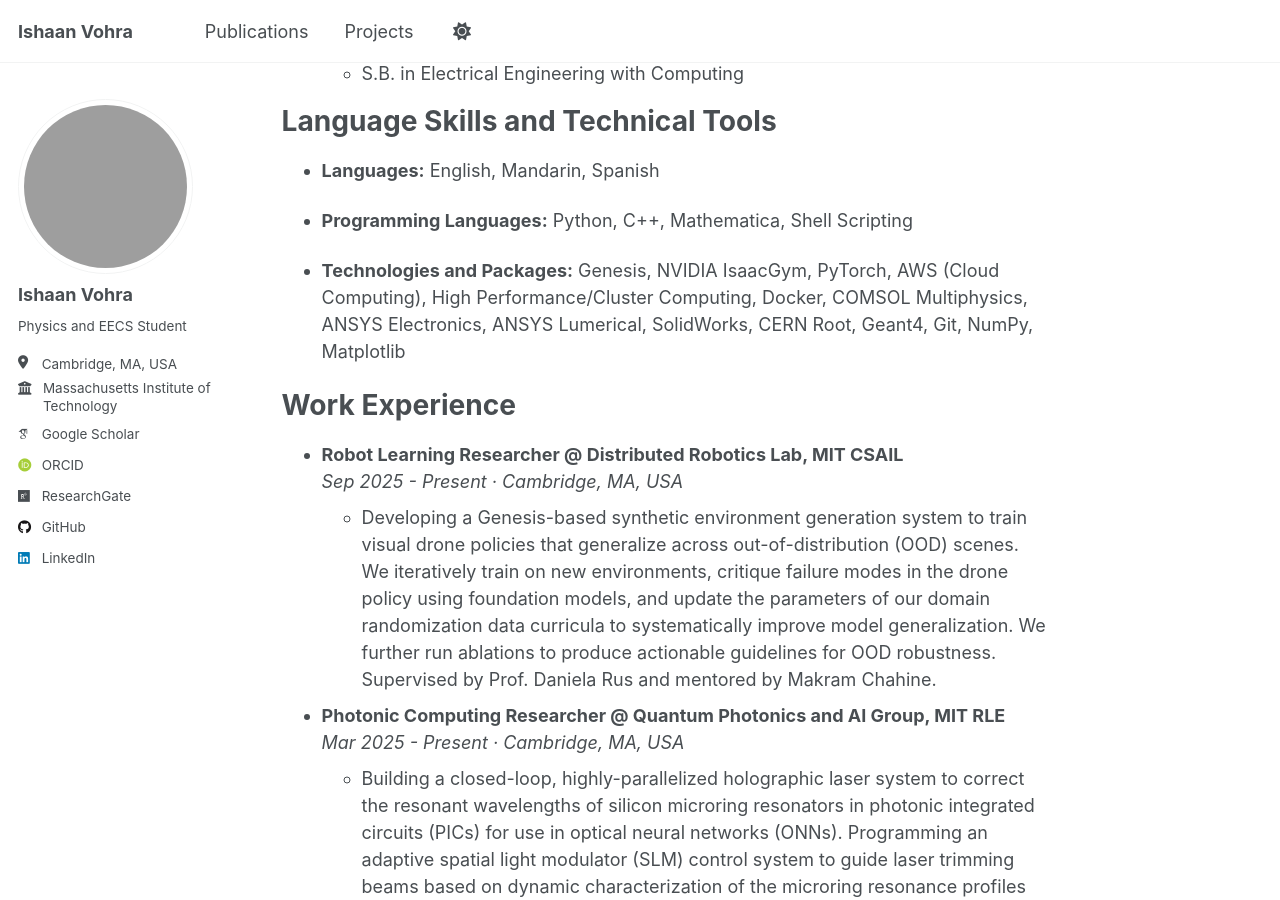
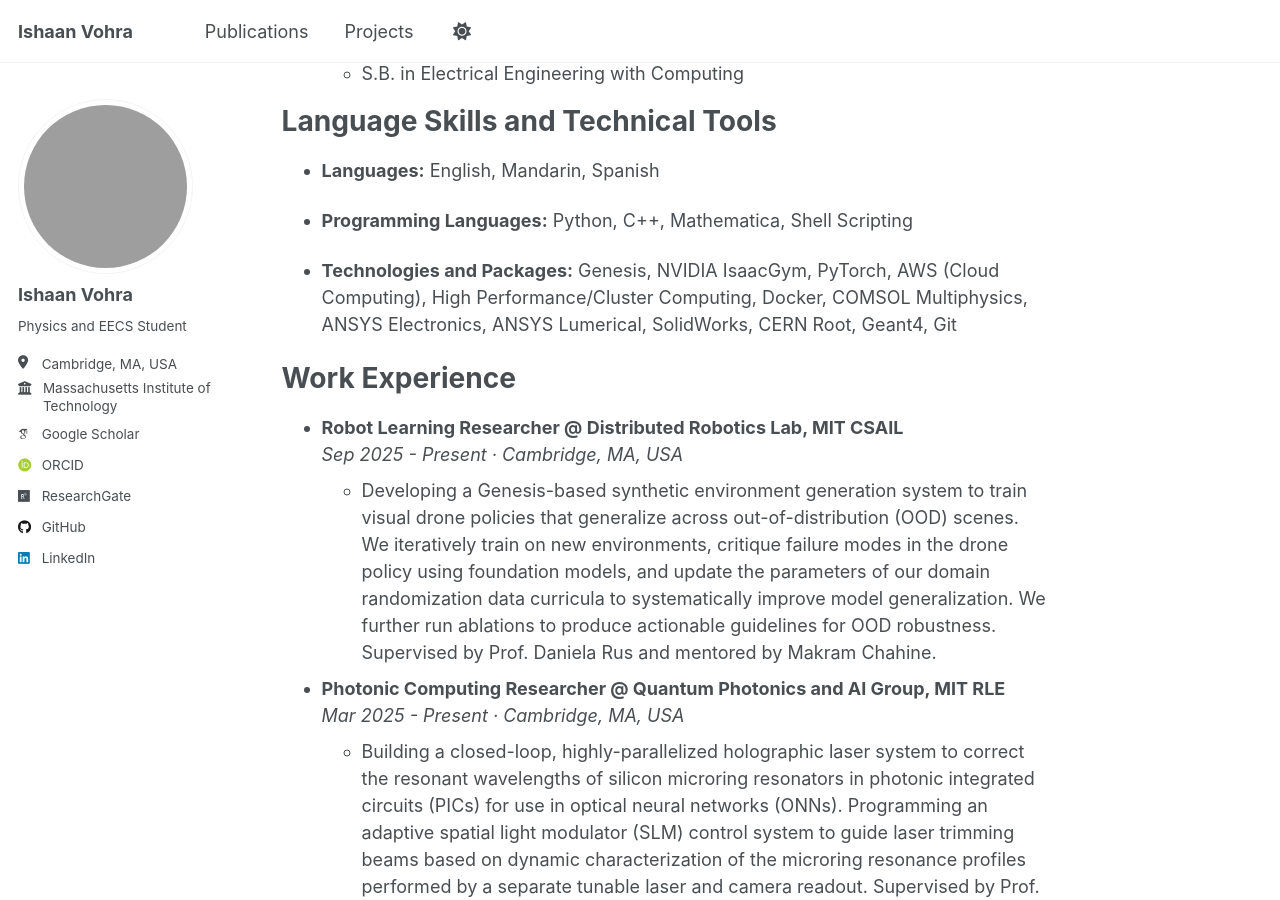
Before and after one commit to Ishaan-vohra/Ishaan-vohra.github.io, a Jekyll site: the page built from _pages/about.md, in a window 1280 px wide and 900 px high, scrolled down 557 px. Built offline with Jekyll 4.4.1, drawn with Linux system fonts in a browser that asks for light colours; some web fonts are replaced; a script that is not in the unit is left out.

Commit message:
Update about.md

```diff
--- a/_pages/about.md
+++ b/_pages/about.md
@@ -26,7 +26,7 @@
 
 * **Programming Languages:** Python, C++, Mathematica, Shell Scripting
 
-* **Technologies and Packages:** Genesis, NVIDIA IsaacGym, PyTorch, AWS (Cloud Computing), High Performance/Cluster Computing, Docker, COMSOL Multiphysics, ANSYS Electronics, ANSYS Lumerical, SolidWorks, CERN Root, Geant4, Git, NumPy, Matplotlib
+* **Technologies and Packages:** Genesis, NVIDIA IsaacGym, PyTorch, AWS (Cloud Computing), High Performance/Cluster Computing, Docker, COMSOL Multiphysics, ANSYS Electronics, ANSYS Lumerical, SolidWorks, CERN Root, Geant4, Git
 
 
 Work Experience
```
